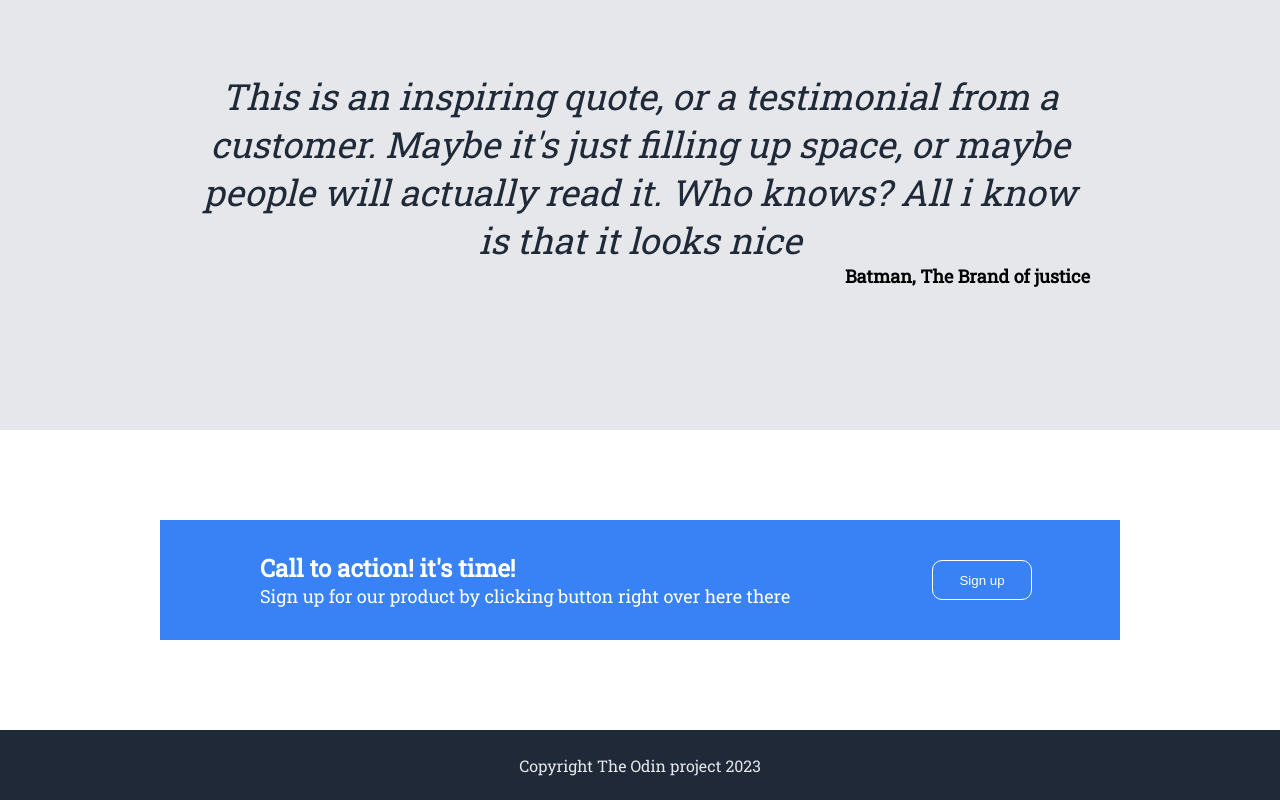
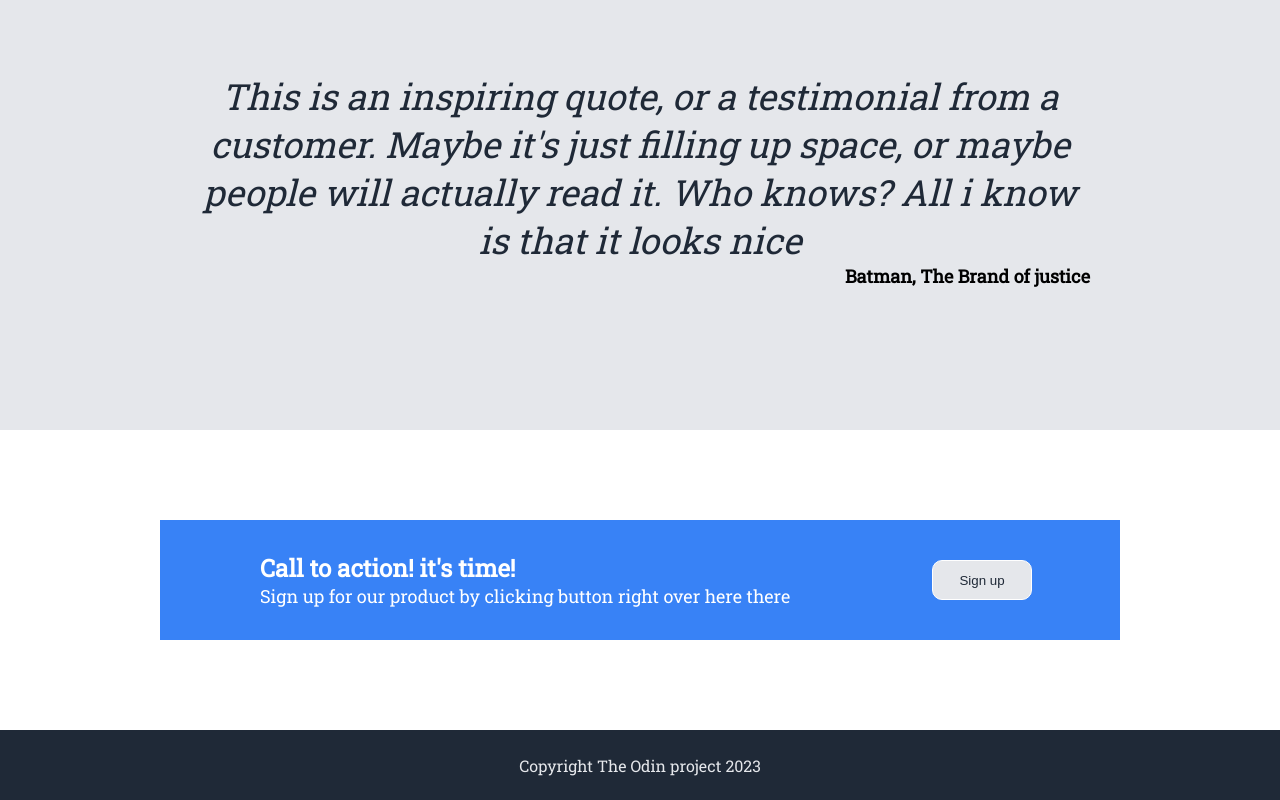
Before and after one commit to UsmanAhmed14/Landing-page, a plain HTML site: page index.html in a window 1280 px wide. In both pictures the pointer is over the button "Sign up". Shown: the part 1034-1834 px from the top of the page. Drawn offline with Linux system fonts and the light colour scheme.

Commit message:
finished

```diff
--- a/style.css
+++ b/style.css
@@ -231,7 +231,13 @@ h4{
     height: 40px;
     border: 1px solid white;
     border-radius: 10px;
+    transition-duration: 0.4s;
 
+}
+
+.btn-last:hover{
+    background-color:#E5E7Eb; /*Green*/
+    color:#1F2937;
 }
 
 .footer{
```
